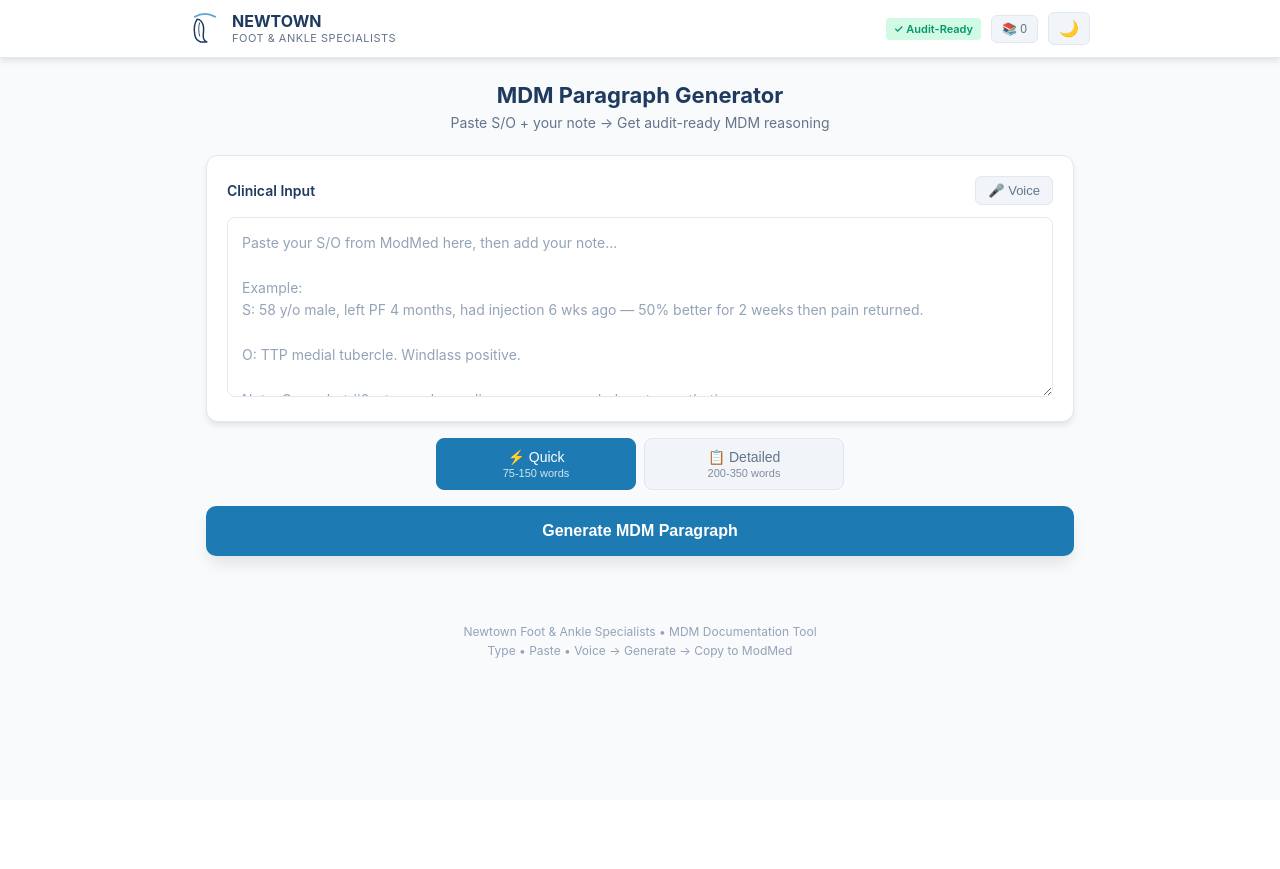
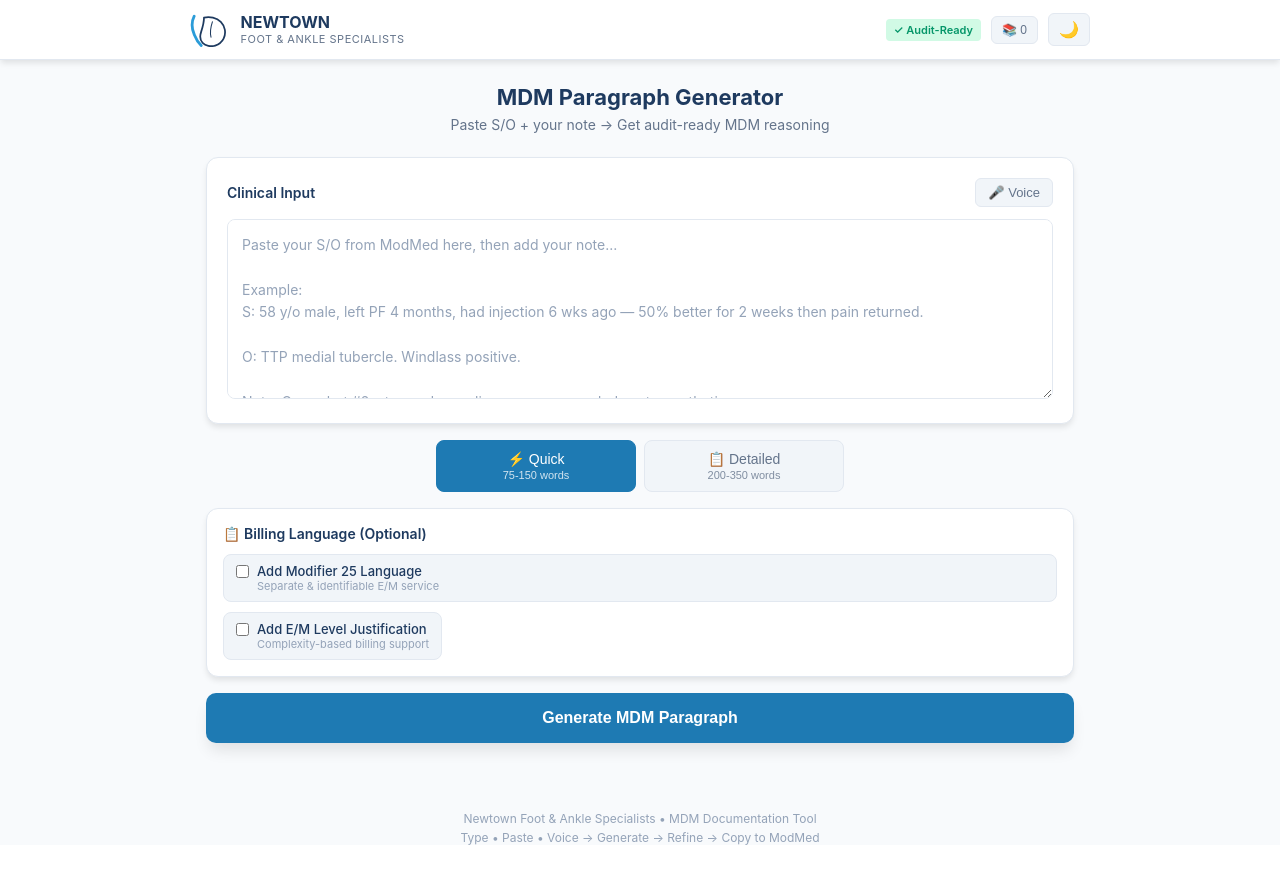
Before and after one commit to mjlynde-lab/mdm-generator, a Next.js app: page / in a window 1280 px wide. Before the commit the page ends 800 px from the top, so only its background shows below. Built offline with nearby package versions, Linux system fonts and the light colour scheme.

Commit message:
Update index.js

```diff
--- a/pages/index.js
+++ b/pages/index.js
@@ -51,54 +51,44 @@ const THEMES = {
 };
 
 // ============================================
-// NEWTOWN LOGO COMPONENT - Matches actual brand
+// NEWTOWN LOGO COMPONENT
 // ============================================
 const NewtownLogo = ({ theme, size = 'normal' }) => {
-  const scale = size === 'small' ? 0.6 : size === 'large' ? 1.2 : 1;
+  const scale = size === 'small' ? 0.7 : size === 'large' ? 1.2 : 1;
   const isDark = theme.name === 'dark';
-
-  // Colors from actual logo
-  const lightBlue = isDark ? '#7DD3FC' : '#5BA4D4';
-  const darkBlue = isDark ? '#CBD5E1' : '#1E3A5F';
 
   return (
     <svg
-      width={50 * scale}
-      height={55 * scale}
-      viewBox="0 0 50 55"
+      width={55 * scale}
+      height={50 * scale}
+      viewBox="0 0 55 50"
       fill="none"
       style={{ flexShrink: 0 }}
     >
-      {/* Light blue swoosh arc at top */}
       <path
-        d="M 8 8 Q 25 -2, 42 8"
-        stroke={lightBlue}
-        strokeWidth="3"
+        d="M 6 6 Q 0 18, 6 32 Q 10 42, 16 48"
+        stroke={isDark ? '#7DD3FC' : '#2B9CD8'}
+        strokeWidth="4"
         fill="none"
         strokeLinecap="round"
       />
-
-      {/* Foot/ankle outline - stylized curves */}
-      {/* Ankle curve going down */}
       <path
-        d="M 12 12
-           C 8 18, 6 28, 8 38
-           C 9 44, 12 48, 18 50
-           L 28 50
-           C 24 48, 22 44, 22 40
-           C 22 34, 24 28, 22 22
-           C 20 16, 16 12, 12 12"
-        stroke={darkBlue}
+        d="M 20 8
+           C 28 6, 38 8, 44 14
+           C 50 20, 52 30, 48 38
+           C 46 42, 42 46, 36 48
+           C 30 50, 22 48, 18 44
+           C 14 40, 14 34, 16 28
+           C 18 22, 20 16, 20 8"
+        stroke={isDark ? '#CBD5E1' : '#1E3A5F'}
         strokeWidth="2.5"
         fill="none"
         strokeLinecap="round"
         strokeLinejoin="round"
       />
-
-      {/* Inner ankle detail line */}
       <path
-        d="M 16 18 C 14 24, 14 32, 16 40"
-        stroke={darkBlue}
+        d="M 32 14 C 30 20, 28 28, 30 36"
+        stroke={isDark ? '#CBD5E1' : '#1E3A5F'}
         strokeWidth="1.5"
         fill="none"
         strokeLinecap="round"
@@ -209,20 +199,32 @@ export default function MDMGenerator() {
   const [themeMode, setThemeMode] = useState('light');
   const theme = THEMES[themeMode];
 
+  // Core state
   const [input, setInput] = useState('');
   const [output, setOutput] = useState('');
   const [loading, setLoading] = useState(false);
   const [error, setError] = useState('');
   const [copied, setCopied] = useState(false);
 
+  // Mode state
   const [outputMode, setOutputMode] = useState('quick');
   const [isListening, setIsListening] = useState(false);
 
+  // Pattern state
   const [matchedPatterns, setMatchedPatterns] = useState([]);
   const [showSaveDialog, setShowSaveDialog] = useState(false);
   const [patternName, setPatternName] = useState('');
   const [savedPatterns, setSavedPatterns] = useState([]);
   const [showPatternLibrary, setShowPatternLibrary] = useState(false);
+
+  // NEW: Billing language state
+  const [addMod25, setAddMod25] = useState(false);
+  const [addEmLevel, setAddEmLevel] = useState(false);
+  const [emLevel, setEmLevel] = useState('99214');
+
+  // NEW: Refine state
+  const [refineInput, setRefineInput] = useState('');
+  const [isRefining, setIsRefining] = useState(false);
 
   const textareaRef = useRef(null);
   const recognitionRef = useRef(null);
@@ -298,6 +300,7 @@ export default function MDMGenerator() {
     setLoading(true);
     setError('');
     setOutput('');
+    setRefineInput('');
 
     try {
       const response = await fetch('/api/generate', {
@@ -305,7 +308,9 @@ export default function MDMGenerator() {
         headers: { 'Content-Type': 'application/json' },
         body: JSON.stringify({
           input: input.trim(),
-          mode: useMode
+          mode: useMode,
+          addMod25: addMod25,
+          emLevel: addEmLevel ? emLevel : null
         })
       });
 
@@ -328,6 +333,46 @@ export default function MDMGenerator() {
     setOutputMode(newMode);
     if (input.trim()) {
       generateMDM(newMode);
+    }
+  };
+
+  // NEW: Refine output function
+  const refineOutput = async () => {
+    if (!refineInput.trim()) {
+      setError('Please enter a refinement instruction.');
+      return;
+    }
+
+    if (!output) {
+      setError('No output to refine. Generate first.');
+      return;
+    }
+
+    setIsRefining(true);
+    setError('');
+
+    try {
+      const response = await fetch('/api/refine', {
+        method: 'POST',
+        headers: { 'Content-Type': 'application/json' },
+        body: JSON.stringify({
+          originalOutput: output,
+          instruction: refineInput.trim()
+        })
+      });
+
+      const data = await response.json();
+
+      if (!response.ok) {
+        throw new Error(data.error || 'Failed to refine');
+      }
+
+      setOutput(data.output);
+      setRefineInput('');
+    } catch (e) {
+      setError(e.message || 'Failed to refine. Please try again.');
+    } finally {
+      setIsRefining(false);
     }
   };
 
@@ -376,7 +421,34 @@ export default function MDMGenerator() {
     setOutput('');
     setError('');
     setMatchedPatterns([]);
+    setRefineInput('');
   };
+
+  // Checkbox component for consistent styling
+  const Checkbox = ({ checked, onChange, label, sublabel }) => (
+    <label style={{
+      display: 'flex',
+      alignItems: 'flex-start',
+      gap: 8,
+      cursor: 'pointer',
+      padding: '8px 12px',
+      background: checked ? theme.primaryFaded : theme.cardAlt,
+      border: `1px solid ${checked ? theme.primary : theme.border}`,
+      borderRadius: 8,
+      transition: 'all 0.2s'
+    }}>
+      <input
+        type="checkbox"
+        checked={checked}
+        onChange={(e) => onChange(e.target.checked)}
+        style={{ marginTop: 2, accentColor: theme.primary }}
+      />
+      <div>
+        <div style={{ fontSize: 13, fontWeight: 500, color: theme.text }}>{label}</div>
+        {sublabel && <div style={{ fontSize: 11, color: theme.textMuted }}>{sublabel}</div>}
+      </div>
+    </label>
+  );
 
   return (
     <div style={{
@@ -478,6 +550,7 @@ export default function MDMGenerator() {
           </p>
         </div>
 
+        {/* Pattern Library Panel */}
         {showPatternLibrary && savedPatterns.length > 0 && (
           <div style={{
             background: theme.card,
@@ -508,6 +581,7 @@ export default function MDMGenerator() {
           </div>
         )}
 
+        {/* Pattern Match Suggestions */}
         {matchedPatterns.length > 0 && !output && (
           <div style={{ background: theme.warningFaded, border: `1px solid ${theme.warning}`, borderRadius: 10, padding: 14, marginBottom: 16 }}>
             <div style={{ fontSize: 13, fontWeight: 600, color: theme.warning, marginBottom: 8 }}>💡 Similar patterns found:</div>
@@ -519,6 +593,7 @@ export default function MDMGenerator() {
           </div>
         )}
 
+        {/* Clinical Input */}
         <div style={{ background: theme.card, border: `1px solid ${theme.border}`, borderRadius: 12, padding: 20, marginBottom: 16, boxShadow: theme.shadow }}>
           <div style={{ display: 'flex', justifyContent: 'space-between', alignItems: 'center', marginBottom: 12 }}>
             <label style={{ fontWeight: 600, fontSize: 14 }}>Clinical Input</label>
@@ -549,14 +624,15 @@ S: 58 y/o male, left PF 4 months, had injection 6 wks ago — 50% better for 2 w
 O: TTP medial tubercle. Windlass positive.
 
 Note: Gave shot #2, stressed compliance, recommended custom orthotics`}
-            style={{ width: '100%', minHeight: 180, padding: 14, fontSize: 14, lineHeight: 1.6, border: `1px solid ${theme.border}`, borderRadius: 8, background: theme.bgAlt, color: theme.text, resize: 'vertical', fontFamily: 'inherit' }}
+            style={{ width: '100%', minHeight: 180, padding: 14, fontSize: 14, lineHeight: 1.6, border: `1px solid ${theme.border}`, borderRadius: 8, background: theme.bgAlt, color: theme.text, resize: 'vertical', fontFamily: 'inherit', boxSizing: 'border-box' }}
           />
         </div>
 
+        {/* Quick/Detailed Mode Toggle */}
         <div style={{ display: 'flex', justifyContent: 'center', gap: 8, marginBottom: 16 }}>
           <button
             onClick={() => handleModeChange('quick')}
-            disabled={loading}
+            disabled={loading || isRefining}
             style={{
               background: outputMode === 'quick' ? theme.primary : theme.cardAlt,
               color: outputMode === 'quick' ? '#fff' : theme.textSecondary,
@@ -564,18 +640,18 @@ Note: Gave shot #2, stressed compliance, recommended custom orthotics`}
               borderRadius: 8,
               padding: '10px 20px',
               fontSize: 14,
-              cursor: loading ? 'wait' : 'pointer',
+              cursor: loading || isRefining ? 'wait' : 'pointer',
               fontWeight: 500,
               flex: 1,
               maxWidth: 200,
-              opacity: loading ? 0.7 : 1
+              opacity: loading || isRefining ? 0.7 : 1
             }}
           >
             ⚡ Quick<div style={{ fontSize: 11, opacity: 0.8, marginTop: 2 }}>75-150 words</div>
           </button>
           <button
             onClick={() => handleModeChange('detailed')}
-            disabled={loading}
+            disabled={loading || isRefining}
             style={{
               background: outputMode === 'detailed' ? theme.primary : theme.cardAlt,
               color: outputMode === 'detailed' ? '#fff' : theme.textSecondary,
@@ -583,27 +659,103 @@ Note: Gave shot #2, stressed compliance, recommended custom orthotics`}
               borderRadius: 8,
               padding: '10px 20px',
               fontSize: 14,
-              cursor: loading ? 'wait' : 'pointer',
+              cursor: loading || isRefining ? 'wait' : 'pointer',
               fontWeight: 500,
               flex: 1,
               maxWidth: 200,
-              opacity: loading ? 0.7 : 1
+              opacity: loading || isRefining ? 0.7 : 1
             }}
           >
             📋 Detailed<div style={{ fontSize: 11, opacity: 0.8, marginTop: 2 }}>200-350 words</div>
           </button>
         </div>
 
-        <button onClick={() => generateMDM()} disabled={loading || !input.trim()} style={{ width: '100%', padding: '16px 24px', fontSize: 16, fontWeight: 600, background: loading ? theme.textMuted : theme.primary, color: '#fff', border: 'none', borderRadius: 10, cursor: loading || !input.trim() ? 'not-allowed' : 'pointer', marginBottom: 20, display: 'flex', alignItems: 'center', justifyContent: 'center', gap: 10, boxShadow: theme.shadowLg }}>
+        {/* NEW: Billing Language Options */}
+        <div style={{
+          background: theme.card,
+          border: `1px solid ${theme.border}`,
+          borderRadius: 12,
+          padding: 16,
+          marginBottom: 16,
+          boxShadow: theme.shadow
+        }}>
+          <div style={{ fontWeight: 600, fontSize: 14, marginBottom: 12, color: theme.text }}>
+            📋 Billing Language (Optional)
+          </div>
+          <div style={{ display: 'flex', flexDirection: 'column', gap: 10 }}>
+            <Checkbox
+              checked={addMod25}
+              onChange={setAddMod25}
+              label="Add Modifier 25 Language"
+              sublabel="Separate & identifiable E/M service"
+            />
+            <div style={{ display: 'flex', flexWrap: 'wrap', gap: 10, alignItems: 'center' }}>
+              <Checkbox
+                checked={addEmLevel}
+                onChange={setAddEmLevel}
+                label="Add E/M Level Justification"
+                sublabel="Complexity-based billing support"
+              />
+              {addEmLevel && (
+                <select
+                  value={emLevel}
+                  onChange={(e) => setEmLevel(e.target.value)}
+                  style={{
+                    padding: '8px 12px',
+                    fontSize: 14,
+                    border: `1px solid ${theme.border}`,
+                    borderRadius: 6,
+                    background: theme.bgAlt,
+                    color: theme.text,
+                    cursor: 'pointer'
+                  }}
+                >
+                  <option value="99213">99213 - Low Complexity</option>
+                  <option value="99214">99214 - Moderate Complexity</option>
+                  <option value="99215">99215 - High Complexity</option>
+                </select>
+              )}
+            </div>
+          </div>
+        </div>
+
+        {/* Generate Button */}
+        <button
+          onClick={() => generateMDM()}
+          disabled={loading || isRefining || !input.trim()}
+          style={{
+            width: '100%',
+            padding: '16px 24px',
+            fontSize: 16,
+            fontWeight: 600,
+            background: loading || isRefining ? theme.textMuted : theme.primary,
+            color: '#fff',
+            border: 'none',
+            borderRadius: 10,
+            cursor: loading || isRefining || !input.trim() ? 'not-allowed' : 'pointer',
+            marginBottom: 20,
+            display: 'flex',
+            alignItems: 'center',
+            justifyContent: 'center',
+            gap: 10,
+            boxShadow: theme.shadowLg
+          }}
+        >
           {loading ? 'Generating...' : 'Generate MDM Paragraph'}
         </button>
 
+        {/* Error Display */}
         {error && <div style={{ background: theme.warningFaded, color: theme.danger, padding: '12px 16px', borderRadius: 8, marginBottom: 16, fontSize: 14 }}>{error}</div>}
 
+        {/* Output Section */}
         {output && (
-          <div style={{ background: theme.card, border: `1px solid ${theme.border}`, borderRadius: 12, padding: 20, boxShadow: theme.shadow }}>
-            <div style={{ display: 'flex', justifyContent: 'space-between', alignItems: 'center', marginBottom: 12 }}>
-              <label style={{ fontWeight: 600, fontSize: 14 }}>MDM Output — {outputMode === 'quick' ? 'Quick' : 'Detailed'}</label>
+          <div style={{ background: theme.card, border: `1px solid ${theme.border}`, borderRadius: 12, padding: 20, boxShadow: theme.shadow, marginBottom: 20 }}>
+            <div style={{ display: 'flex', justifyContent: 'space-between', alignItems: 'center', marginBottom: 12, flexWrap: 'wrap', gap: 8 }}>
+              <label style={{ fontWeight: 600, fontSize: 14 }}>
+                MDM Output — {outputMode === 'quick' ? 'Quick' : 'Detailed'}
+                {addMod25 && <span style={{ marginLeft: 8, fontSize: 11, background: theme.primaryFaded, color: theme.primary, padding: '2px 6px', borderRadius: 4 }}>+Mod 25</span>}
+                {addEmLevel && <span style={{ marginLeft: 4, fontSize: 11, background: theme.successFaded, color: theme.success, padding: '2px 6px', borderRadius: 4 }}>+{emLevel}</span>}
+              </label>
               <div style={{ display: 'flex', gap: 8 }}>
                 <button onClick={() => setShowSaveDialog(true)} style={{ background: theme.cardAlt, color: theme.textSecondary, border: `1px solid ${theme.border}`, borderRadius: 6, padding: '6px 12px', fontSize: 13, cursor: 'pointer' }}>💾 Save Pattern</button>
                 <button onClick={copyToClipboard} style={{ background: copied ? theme.success : theme.primary, color: '#fff', border: 'none', borderRadius: 6, padding: '8px 16px', fontSize: 14, cursor: 'pointer', fontWeight: 500, minWidth: 100 }}>
@@ -612,15 +764,52 @@ Note: Gave shot #2, stressed compliance, recommended custom orthotics`}
               </div>
             </div>
             <div style={{ background: theme.bgAlt, border: `1px solid ${theme.border}`, borderRadius: 8, padding: 16, fontSize: 14, lineHeight: 1.7, whiteSpace: 'pre-wrap', color: theme.text }}>{output}</div>
+
+            {/* NEW: Refine Input */}
+            <div style={{ marginTop: 16, display: 'flex', gap: 8 }}>
+              <input
+                type="text"
+                value={refineInput}
+                onChange={(e) => setRefineInput(e.target.value)}
+                onKeyDown={(e) => { if (e.key === 'Enter' && !isRefining) refineOutput(); }}
+                placeholder='✏️ Refine: "add failed conservative care" or "make it shorter"'
+                style={{
+                  flex: 1,
+                  padding: '12px 14px',
+                  fontSize: 14,
+                  border: `1px solid ${theme.border}`,
+                  borderRadius: 8,
+                  background: theme.bgAlt,
+                  color: theme.text
+                }}
+              />
+              <button
+                onClick={refineOutput}
+                disabled={isRefining || !refineInput.trim()}
+                style={{
+                  padding: '12px 20px',
+                  fontSize: 14,
+                  fontWeight: 500,
+                  background: isRefining ? theme.textMuted : theme.primary,
+                  color: '#fff',
+                  border: 'none',
+                  borderRadius: 8,
+                  cursor: isRefining || !refineInput.trim() ? 'not-allowed' : 'pointer'
+                }}
+              >
+                {isRefining ? '...' : 'Refine'}
+              </button>
+            </div>
           </div>
         )}
 
+        {/* Save Pattern Dialog */}
         {showSaveDialog && (
           <div style={{ position: 'fixed', top: 0, left: 0, right: 0, bottom: 0, background: 'rgba(0,0,0,0.5)', display: 'flex', alignItems: 'center', justifyContent: 'center', zIndex: 1000, padding: 20 }}>
             <div style={{ background: theme.card, borderRadius: 16, padding: 24, width: '100%', maxWidth: 400, boxShadow: theme.shadowLg }}>
               <h3 style={{ margin: '0 0 16px', fontSize: 18 }}>💾 Save as Pattern</h3>
               <p style={{ fontSize: 13, color: theme.textSecondary, margin: '0 0 16px' }}>Save this output as a reusable pattern.</p>
-              <input type="text" value={patternName} onChange={(e) => setPatternName(e.target.value)} placeholder="Pattern name (e.g., 'PF - 2nd injection')" style={{ width: '100%', padding: '12px 14px', fontSize: 14, border: `1px solid ${theme.border}`, borderRadius: 8, background: theme.bgAlt, color: theme.text, marginBottom: 16 }} autoFocus />
+              <input type="text" value={patternName} onChange={(e) => setPatternName(e.target.value)} placeholder="Pattern name (e.g., 'PF - 2nd injection')" style={{ width: '100%', padding: '12px 14px', fontSize: 14, border: `1px solid ${theme.border}`, borderRadius: 8, background: theme.bgAlt, color: theme.text, marginBottom: 16, boxSizing: 'border-box' }} autoFocus />
               <div style={{ display: 'flex', gap: 10 }}>
                 <button onClick={() => { setShowSaveDialog(false); setPatternName(''); }} style={{ flex: 1, padding: '12px 16px', fontSize: 14, background: theme.cardAlt, color: theme.text, border: `1px solid ${theme.border}`, borderRadius: 8, cursor: 'pointer' }}>Cancel</button>
                 <button onClick={saveAsPattern} disabled={!patternName.trim()} style={{ flex: 1, padding: '12px 16px', fontSize: 14, fontWeight: 600, background: patternName.trim() ? theme.primary : theme.textMuted, color: '#fff', border: 'none', borderRadius: 8, cursor: patternName.trim() ? 'pointer' : 'not-allowed' }}>Save</button>
@@ -632,14 +821,14 @@ Note: Gave shot #2, stressed compliance, recommended custom orthotics`}
 
       <footer style={{ maxWidth: 900, margin: '24px auto', textAlign: 'center', color: theme.textMuted, fontSize: 12, padding: '0 16px' }}>
         <div>Newtown Foot & Ankle Specialists • MDM Documentation Tool</div>
-        <div style={{ marginTop: 4 }}>Type • Paste • Voice → Generate → Copy to ModMed</div>
+        <div style={{ marginTop: 4 }}>Type • Paste • Voice → Generate → Refine → Copy to ModMed</div>
       </footer>
 
       <style>{`
         @keyframes pulse { 0%, 100% { opacity: 1; } 50% { opacity: 0.5; } }
-        * { -webkit-tap-highlight-color: transparent; }
+        * { -webkit-tap-highlight-color: transparent; box-sizing: border-box; }
         textarea::placeholder, input::placeholder { color: ${theme.textMuted}; }
-        textarea:focus, input:focus { outline: none; border-color: ${theme.primary}; }
+        textarea:focus, input:focus, select:focus { outline: none; border-color: ${theme.primary}; }
       `}</style>
     </div>
   );
```
